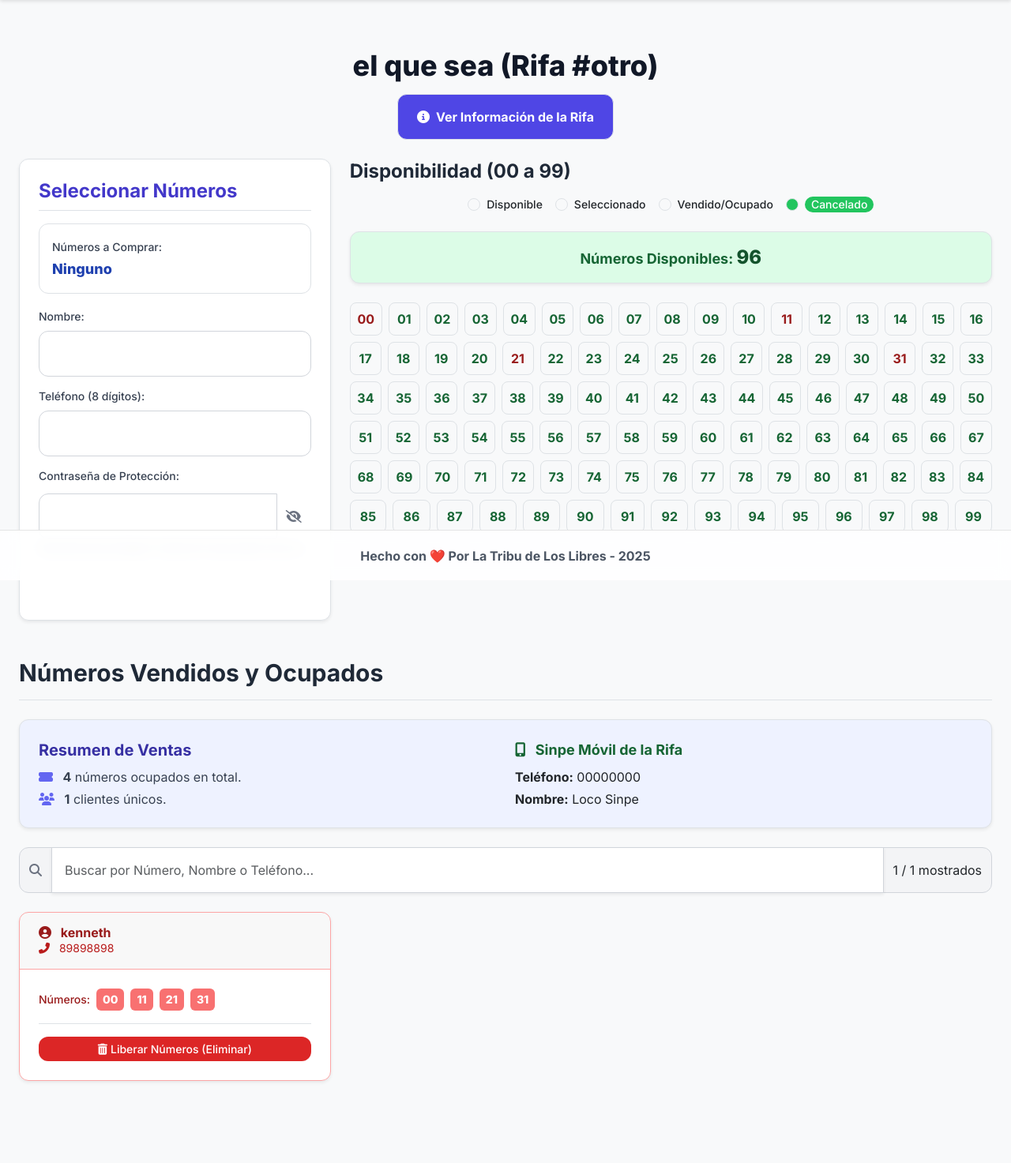
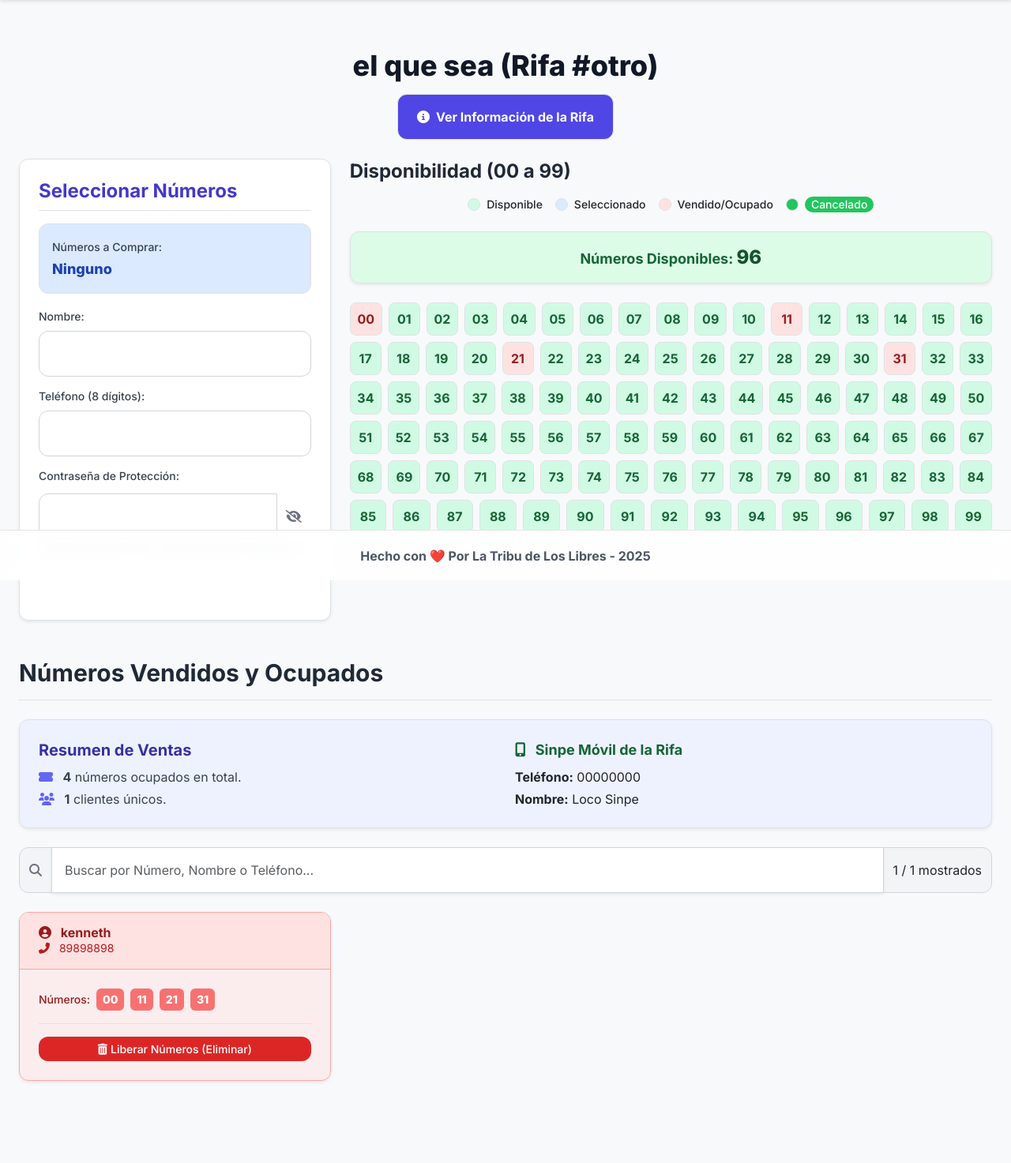
Before and after one commit to kerm1977/rifas, a Flask app: page /rifas/6 in a window 1280 px wide. Shown: the part 65-1538 px from the top of the page at 79% size. Run offline with Flask 3, Linux system fonts and the light colour scheme; data comes from the database, SQL or seed files in the repository; both versions use the stored data as it was after the commit; some libraries are stand-ins or nearby versions.

```diff
--- a/static/css/detalle_rifa.css
+++ b/static/css/detalle_rifa.css
@@ -59,6 +59,17 @@ body {
     }
 }
 
+/* --- COLORES PERSONALIZADOS PARA ESTADOS --- */
+/* Estos colores se usan en la cuadrícula de números y en las tarjetas de cliente.
+   Se definen aquí porque no son parte del set estándar de Tailwind CSS. */
+.bg-pastel-green { background-color: #d1fae5; } /* Tailwind green-100 */
+.bg-pastel-red { background-color: #fee2e2; }   /* Tailwind red-100 */
+.bg-pastel-blue { background-color: #dbeafe; }  /* Tailwind blue-100 */
+
+/* Las clases con diagonales (usadas para opacidad en Tailwind) deben escaparse en CSS puro */
+.bg-pastel-green\/50 { background-color: rgba(209, 250, 229, 0.5); }
+.bg-pastel-red\/50 { background-color: rgba(254, 226, 226, 0.5); }
+
 
 /* --- ESTILOS DEL FOOTER --- */
 .footer-custom {
```
Also changed, not shown: rifas.sqlite.
